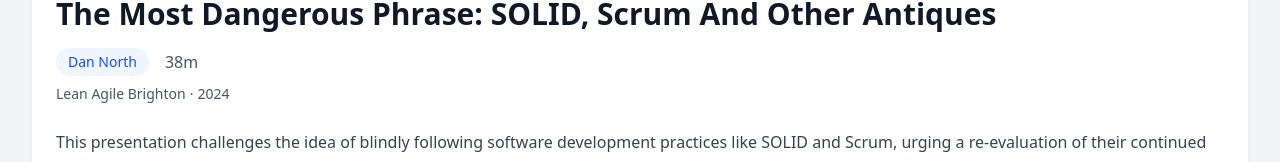
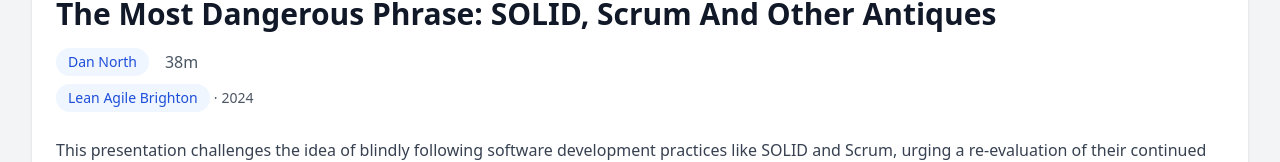
Before and after one commit to eferro/eferro-picks-site, a React (Vite) app: page / in a window 1280 px wide. Both pictures are taken after a click on the element 485 px from the left and 763 px from the top of the page. Shown: the part 422-584 px from the top of the page. Built offline with nearby package versions, Linux system fonts and the light colour scheme; the HTML template or start-up script is replaced by a standard one.

Commit message:
feat: add conference filter to TalkDetail component

```diff
--- a/src/components/TalkDetail/index.tsx
+++ b/src/components/TalkDetail/index.tsx
@@ -50,6 +50,16 @@
       params.delete('author');
     } else {
       params.set('author', author);
+    }
+    setSearchParams(params);
+  };
+
+  const handleConferenceClick = (conference: string) => {
+    const params = new URLSearchParams(searchParams.toString());
+    if (params.get('conference') === conference) {
+      params.delete('conference');
+    } else {
+      params.set('conference', conference);
     }
     setSearchParams(params);
   };
@@ -129,7 +139,18 @@
 
           {(talk.conference_name || talk.year) && (
             <div className="text-sm text-gray-600 -mt-4 mb-6">
-              {talk.conference_name && <span>{talk.conference_name}</span>}
+              {talk.conference_name && (
+                <button
+                  onClick={() => handleConferenceClick(talk.conference_name!)}
+                  className={`font-medium px-3 py-1 rounded-full text-sm transition-colors ${
+                    searchParams.get('conference') === talk.conference_name
+                      ? 'bg-blue-500 text-white'
+                      : 'bg-blue-50 text-blue-700 hover:bg-blue-100'
+                  }`}
+                >
+                  {talk.conference_name}
+                </button>
+              )}
               {talk.conference_name && talk.year && <span className="mx-1">·</span>}
               {talk.year && <span>{talk.year}</span>}
             </div>
```
Also changed, not shown: 1 other file (tests, documents, lock files or other folders).
